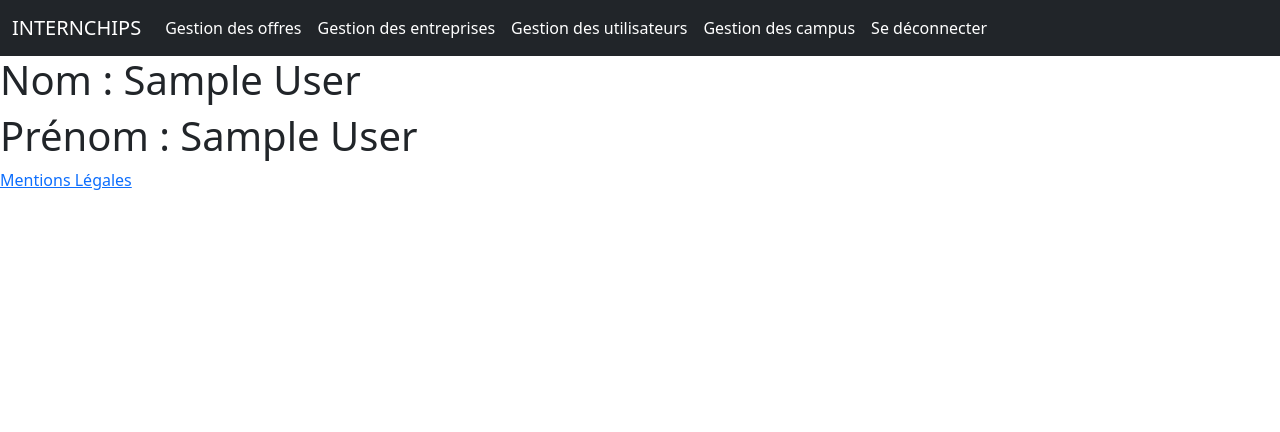
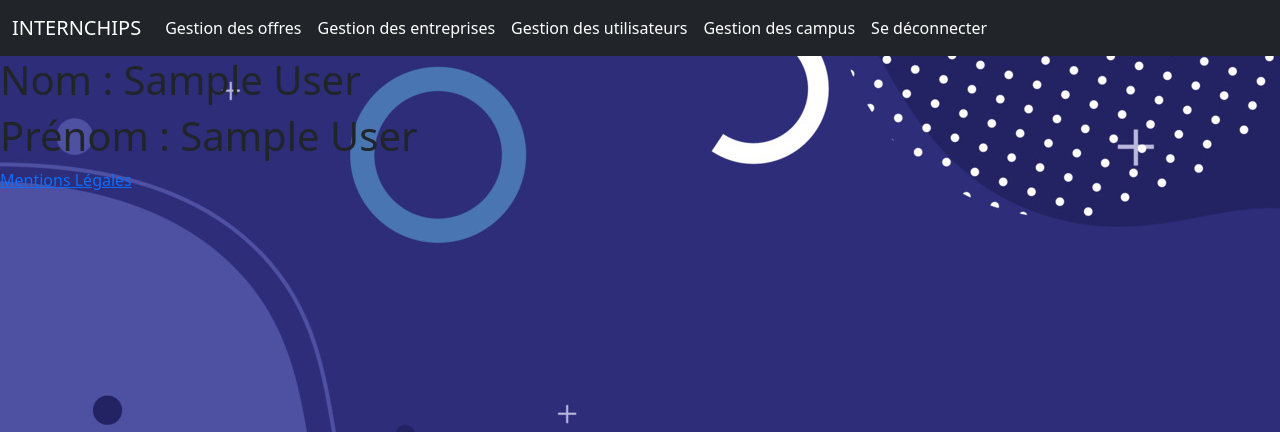
Before and after one commit to PoloBrn/WebProject, a PHP site: page /view/index.php in a window 1280 px wide. Shown: the top 432 px of the page. Run offline with PHP 8.4, Linux system fonts and the light colour scheme; the visitor is signed in with stand-in values (Sample User, id 1).

Commit message:
Background set

```diff
--- /dev/null
+++ b/assets/CSS/style.css
@@ -0,0 +1,3 @@
+body {
+    background-image: url("../images/background.png");
+}
--- a/includes/head.php
+++ b/includes/head.php
@@ -4,4 +4,5 @@
 <link rel="stylesheet" href="../assets/bootstrap/css/bootstrap.css">
 <link rel="shortcut icon" href="../assets/images/chips.png" />
 <link rel="manifest" href="../manifest.json">
+<link rel="stylesheet" href="../assets/CSS/style.css">
 <title>INTERNCHIPS</title>
```
Also changed, not shown: assets/images/background.png (added).
